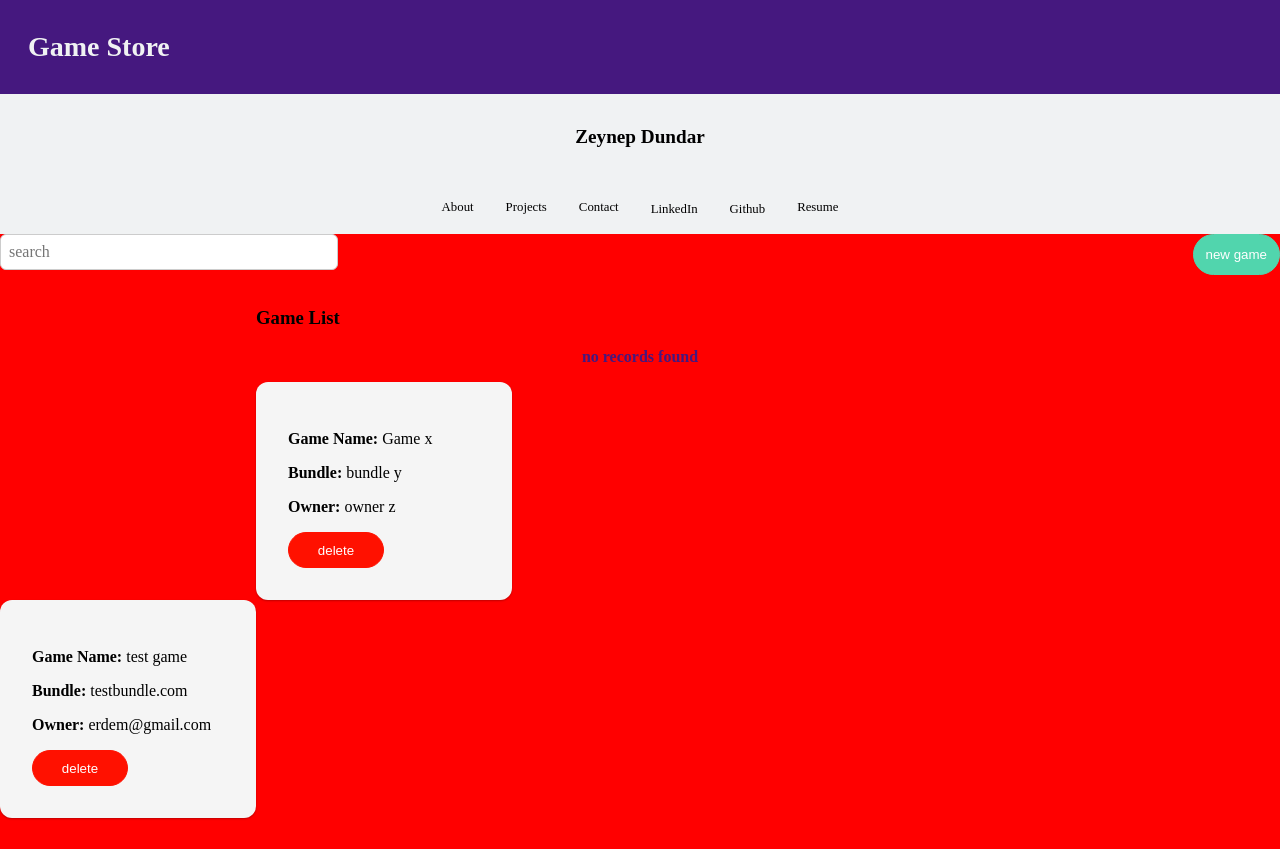
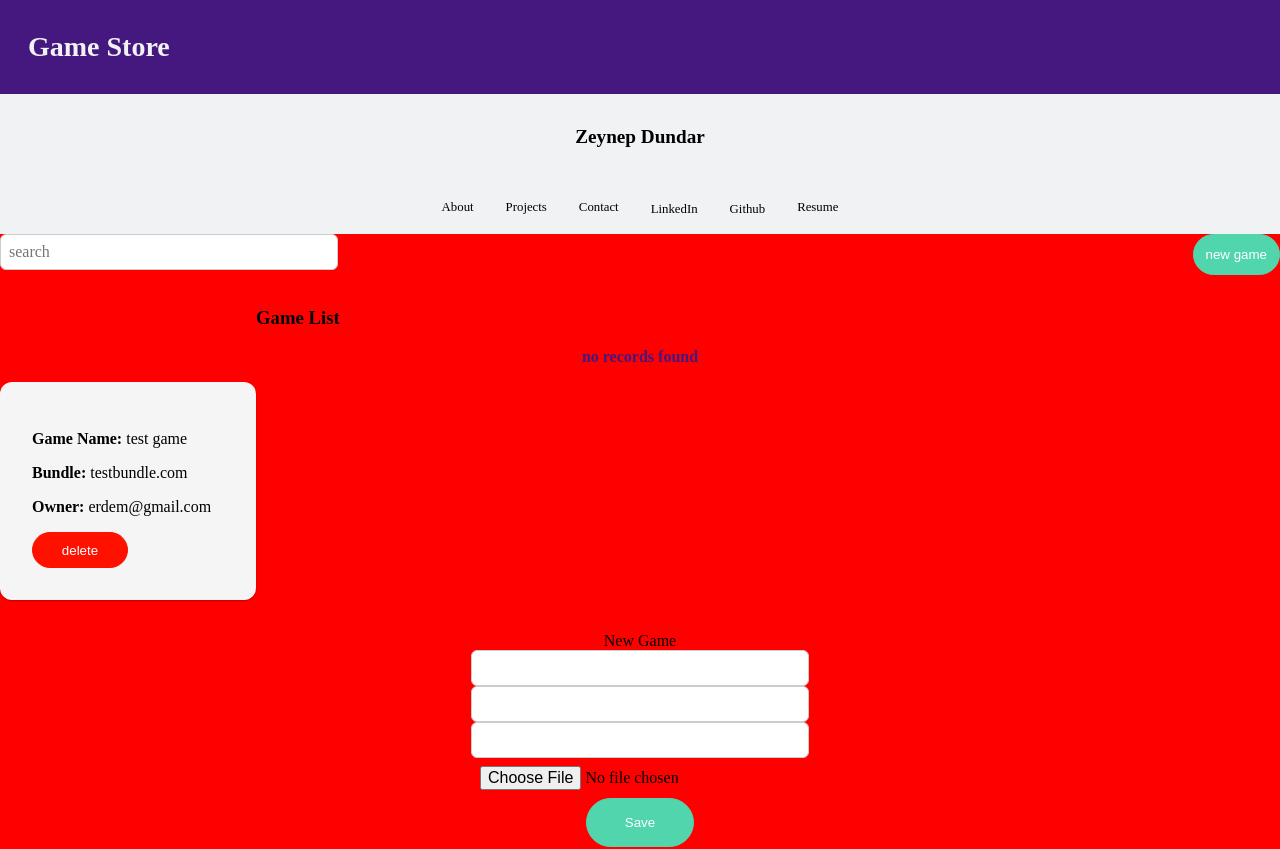
Before and after one commit to zeynepdndr/game-store, an Angular app: page /games in a window 1280 px wide. Shown: the top 849 px of the page. Built offline with nearby package versions, Linux system fonts and the light colour scheme.

Commit message:
Show games added

```diff
--- a/src/app/app.component.html
+++ b/src/app/app.component.html
@@ -1,6 +1,6 @@
 <app-header></app-header>
 <div class="container">
-  <app-games></app-games>
+  <app-games [games]="games"></app-games>
   <app-new-game (gameAdded)="onGameAdded($event)"></app-new-game>
   <app-success-alert></app-success-alert>
 </div>
--- a/src/app/games/game-list/game-item/game-item.component.ts
+++ b/src/app/games/game-list/game-item/game-item.component.ts
@@ -1,5 +1,5 @@
-import { Component, OnInit, Input } from '@angular/core';
 import { Game } from './../../game.model';
+import { Component, OnInit } from '@angular/core';
 
 @Component({
   selector: 'app-game-item',
@@ -7,7 +7,7 @@ import { Game } from './../../game.model';
   styleUrls: ['./game-item.component.css'],
 })
 export class GameItemComponent implements OnInit {
-  @Input() game: Game = new Game(
+  game: Game = new Game(
     'test game',
     'testbundle.com',
     'erdem@gmail.com',
--- a/src/app/games/game-list/game-list.component.html
+++ b/src/app/games/game-list/game-list.component.html
@@ -2,7 +2,7 @@
   <h3>Game List</h3>
   <p class="no-results">no records found</p>
   <app-game-item
-    *ngFor="let game of games; let i = index"
-    [game]="game"
+    *ngFor="let gameEl of games; let i = index"
+    [game]="gameEl"
   ></app-game-item>
 </div>
--- a/src/app/games/game-list/game-list.component.ts
+++ b/src/app/games/game-list/game-list.component.ts
@@ -1,5 +1,5 @@
 import { Game } from './../game.model';
-import { Component, OnInit } from '@angular/core';
+import { Component, OnInit, Input } from '@angular/core';
 
 @Component({
   selector: 'app-game-list',
@@ -9,9 +9,13 @@ import { Component, OnInit } from '@angular/core';
 export class GameListComponent implements OnInit {
   allowNewGame = false;
 
-  games: Game[] = [new Game('Game x', 'bundle y', 'owner z', 'image')];
+  // games: Game[] = [new Game('Game x', 'bundle y', 'owner z', 'image')];
+
+  @Input() games: Game[];
 
   constructor() {}
 
-  ngOnInit(): void {}
+  ngOnInit(): void {
+    console.log('games', this.games);
+  }
 }
--- a/src/app/games/games.component.ts
+++ b/src/app/games/games.component.ts
@@ -1,4 +1,5 @@
-import { Component, OnInit } from '@angular/core';
+import { Game } from './game.model';
+import { Component, OnInit, Input } from '@angular/core';
 
 @Component({
   selector: 'app-games',
@@ -7,6 +8,7 @@ import { Component, OnInit } from '@angular/core';
 })
 export class GamesComponent implements OnInit {
   gameSearched = '';
+  @Input() games: Game[];
 
   constructor() {}
 
```
